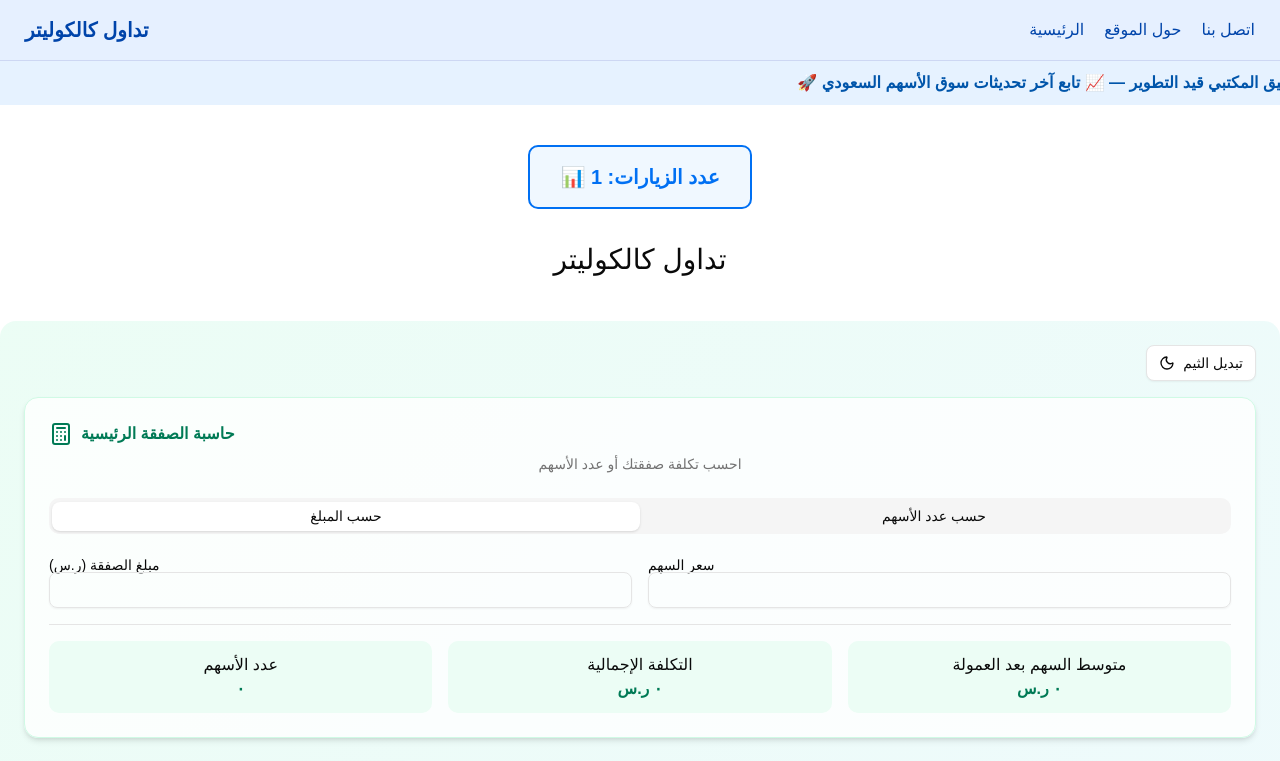
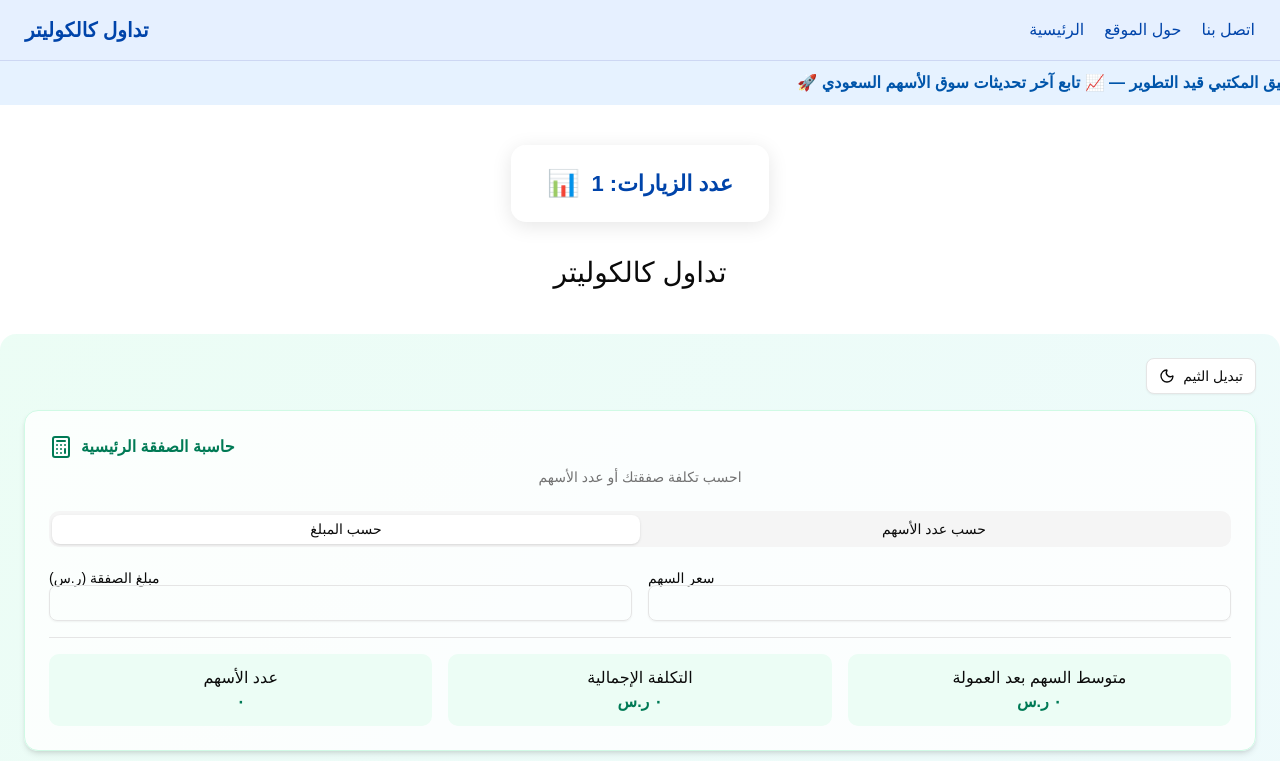
Before and after one commit to drishinnawy/tadawul-calculator-web, a Next.js app: page / in a window 1280 px wide. Shown: the top 761 px of the page. Built offline with nearby package versions, Linux system fonts and the light colour scheme; no server answers; the database is empty.

Commit message:
Update visit counter style to glassmorphism
Replaced the old visit counter display with a new glassmorphism style.

```diff
--- a/src/pages/index.tsx
+++ b/src/pages/index.tsx
@@ -169,20 +169,25 @@ export default function HomePage() {
       </div>
 
       <div style={{ textAlign: "center", marginTop: "40px" }}>
-        {/* العداد */}
+        {/* العداد الجديد (Glassmorphism) */}
 <div
   style={{
-            display: "inline-block",
-            backgroundColor: "#f0f8ff",
-            border: "2px solid #0070f3",
-            borderRadius: "10px",
-            padding: "15px 30px",
-            fontSize: "20px",
+    display: "inline-flex",
+    alignItems: "center",
+    gap: "12px",
+    padding: "18px 35px",
+    borderRadius: "15px",
+    backdropFilter: "blur(10px)",
+    background: "rgba(255, 255, 255, 0.25)",
+    border: "1px solid rgba(255, 255, 255, 0.4)",
+    boxShadow: "0 4px 20px rgba(0, 0, 0, 0.1)",
+    fontSize: "22px",
     fontWeight: "bold",
-            color: "#0070f3",
+    color: "#0044aa",
   }}
 >
-          📊 عدد الزيارات: <VisitCounter />
+  <span style={{ fontSize: "26px" }}>📊</span>
+  <span>عدد الزيارات: <VisitCounter /></span>
 </div>
 
         {/* عنوان الصفحة */}
```
Lines whose indentation alone changed are shown as unchanged.
